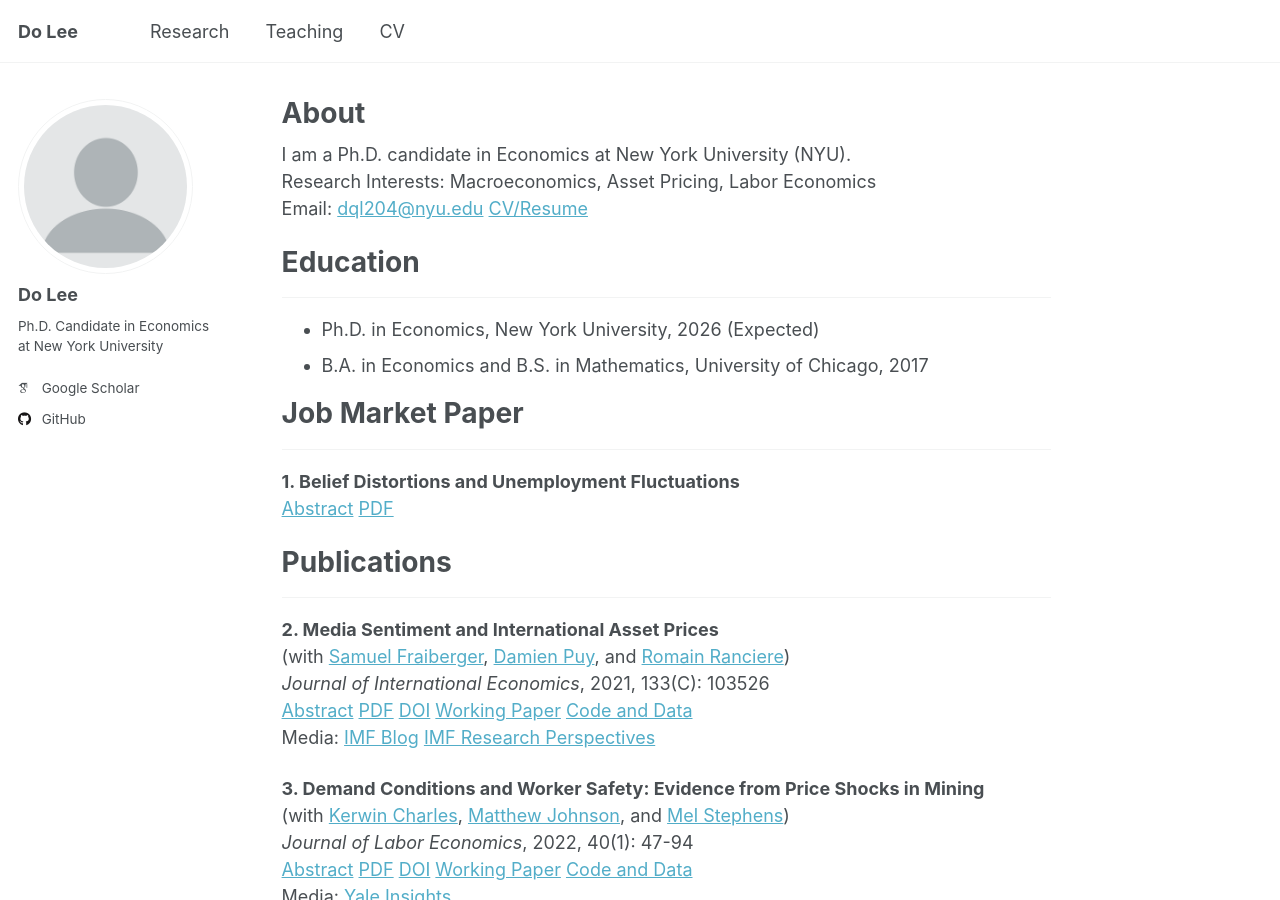
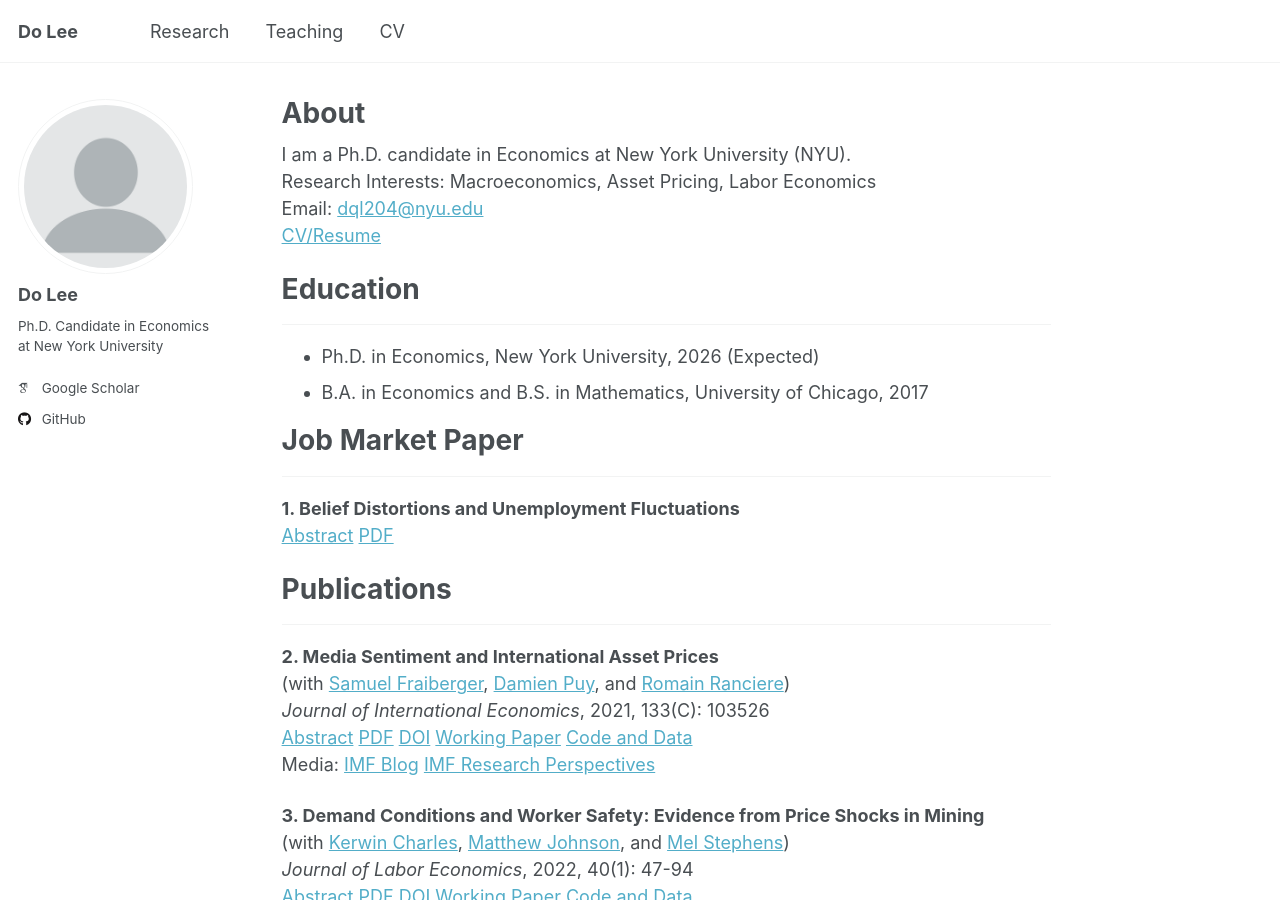
Before and after one commit to doqlee/doqlee.github.io, a Jekyll site: the page built from _pages/main.md, in a window 1280 px wide and 900 px high. Built offline with Jekyll 4.4.1, drawn with Linux system fonts in a browser that asks for light colours; some web fonts are replaced.

```diff
--- a/_pages/main.md
+++ b/_pages/main.md
@@ -10,7 +10,7 @@ redirect_from:
 
 I am a Ph.D. candidate in Economics at New York University (NYU). \
 Research Interests: Macroeconomics, Asset Pricing, Labor Economics \
-Email: [dql204@nyu.edu](mailto:dql204@nyu.edu)
+Email: [dql204@nyu.edu](mailto:dql204@nyu.edu) \
 [CV/Resume](../CV_Do_Lee.pdf)
 
 Education
```
